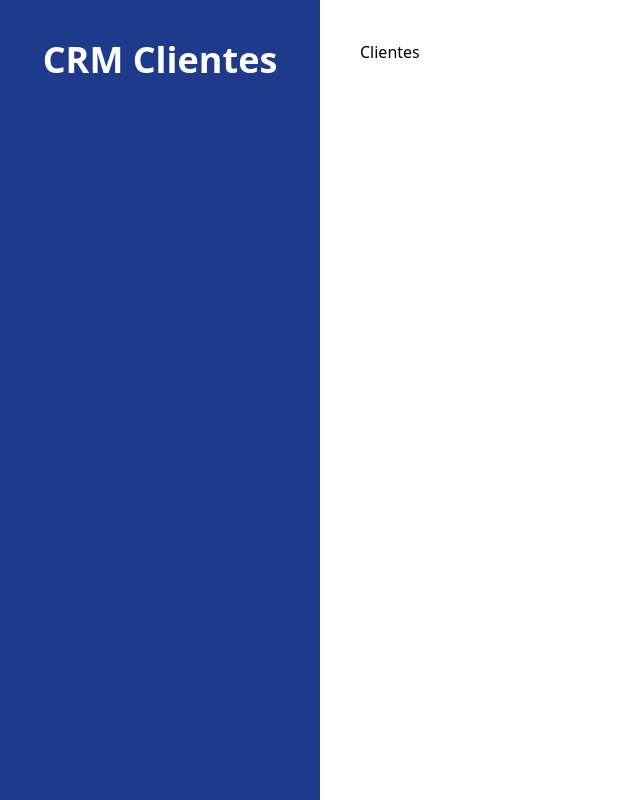
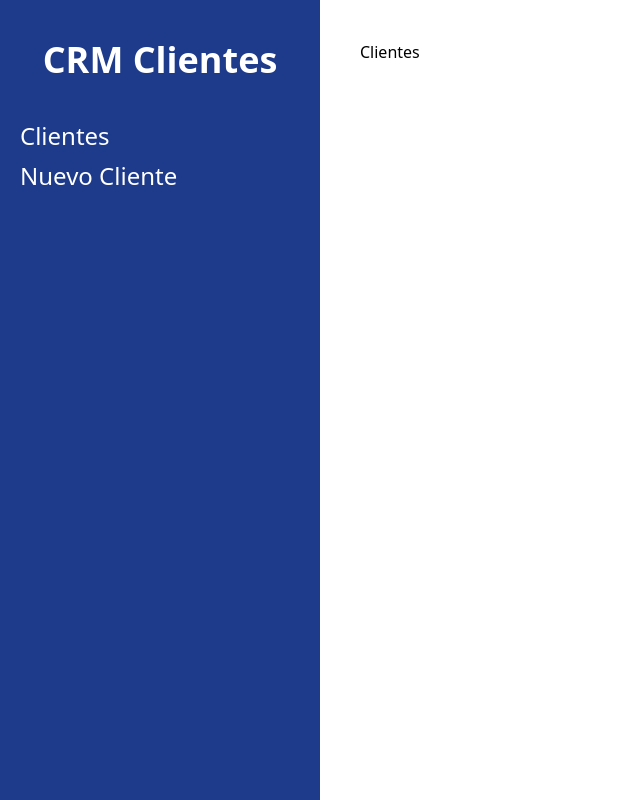
Before and after one commit to Josue0411/crm-create, a React (Vite) app: page / in a window 1280 px wide. Shown: the whole page, without its empty margins (0-640 px from the left). Built offline with nearby package versions, Linux system fonts and the light colour scheme.

Commit message:
navegar entre componentes con link

```diff
--- a/src/components/Layout.jsx
+++ b/src/components/Layout.jsx
@@ -1,4 +1,4 @@
-import { Outlet } from "react-router-dom";
+import { Outlet, Link } from "react-router-dom";
 const Layout = () => {
   return (
     <div className="md:flex md:min-h-screen">
@@ -6,6 +6,20 @@ const Layout = () => {
         <h2 className="text-4xl font-bold text-center text-white">
           CRM Clientes
         </h2>
+        <nav className="mt-10">
+          <Link
+            to="/"
+            className="text-2xl block mt-2 hover:text-blue-300 text-white"
+          >
+            Clientes
+          </Link>
+          <Link
+            to="/clientes/nuevo"
+            className="text-2xl block mt-2 hover:text-blue-300 text-white"
+          >
+            Nuevo Cliente
+          </Link>
+        </nav>
       </aside>
 
       <main className="md:w-3/4 p-10 md:max-h-screen overflow-scroll">
```
